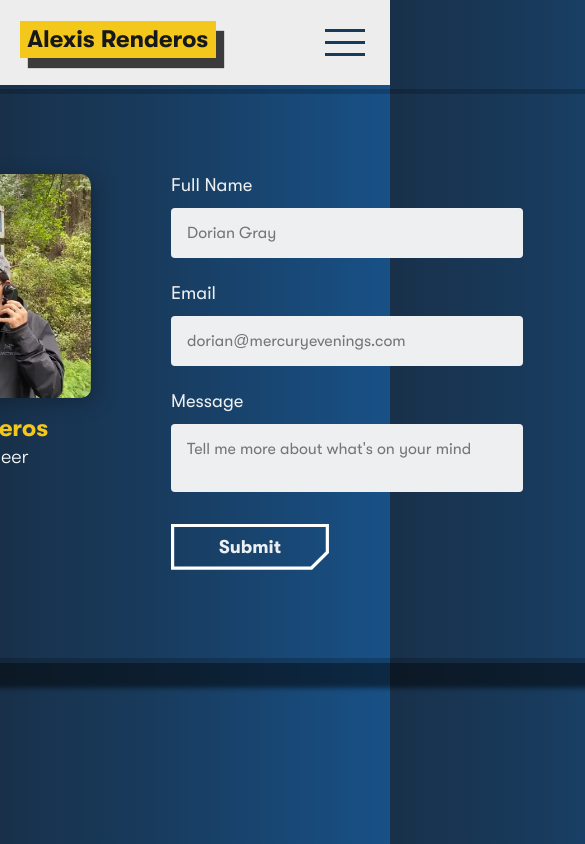
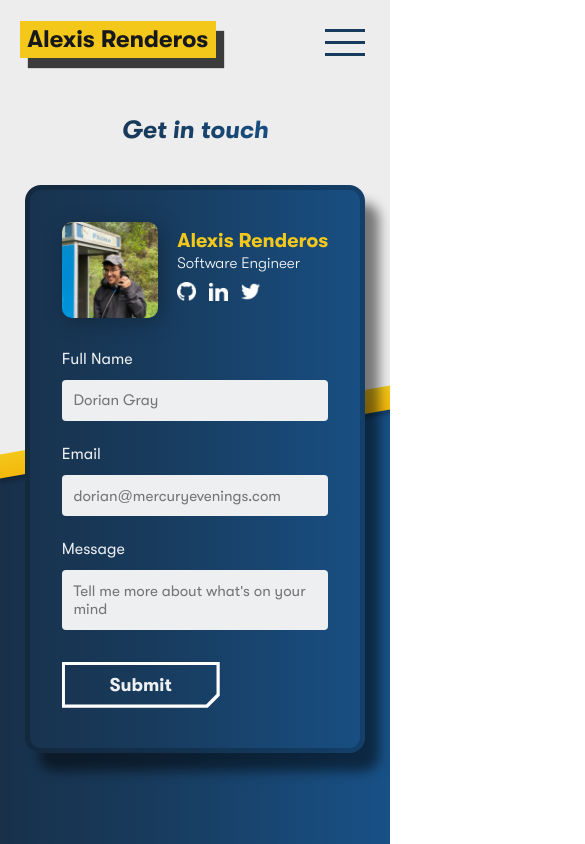
Before and after one commit to elusiveplanet/alexisrenderos.com, a Next.js app in the folder web/: page /contact in a window 390 px wide. Shown: the top 844 px of the page, 585 px wide, since content can reach past the window. Built offline with nearby package versions, Linux system fonts and the light colour scheme.

Commit message:
Styling and added a new page

```diff
--- a/web/components/contactCard.tsx
+++ b/web/components/contactCard.tsx
@@ -12,14 +12,26 @@ import fetcher from "../helpers/fetcher";
 
 const ContactCardWrapper = styled.div`
   display: flex;
+  flex-direction: row;
+  align-items: center;
+  gap: min(max(1em, 5vw), 2em);
+
+  @media (min-width: ${MIN_TABLET_WIDTH}px) {
     flex-direction: column;
+    align-items: flex-start;
+    gap: 0;
+  }
 `;
 
 const ContactCardImageWrapper = styled.div`
-  height: 14em;
-  width: 14em;
+  height: min(max(6em, 21.3vw), 10em);
+  width: min(max(6em, 21.3vw), 10em);
+  filter: drop-shadow(4px 4px 10px ${QuarterShadow});
+  @media (min-width: ${MIN_TABLET_WIDTH}px) {
+    height: min(max(12em, 24vw), 14em);
+    width: min(max(12em, 24vw), 14em);
     margin-bottom: 1em;
-  filter: drop-shadow(4px 4px 10px ${QuarterShadow});
+  }
 `;
 
 const ContactCardImage = styled(Image)`
@@ -27,23 +39,28 @@ const ContactCardImage = styled(Image)`
 `;
 
 const FullName = styled.h4`
-  font-size: min(max(1.5em, 6vw), 2.5em);
+  font-size: min(max(1.25em, 5vw), 1.5em);
   font-weight: 700;
   text-align: left;
   color: ${AccentText};
-  width: fit-content;
+  width: max-content;
   height: fit-content;
 
   @media (min-width: ${MIN_TABLET_WIDTH}px) {
     // On screen >min tablet
-    font-size: 1.75em;
+    font-size: min(max(1.5em, 3vw), 1.75em);
   }
 `;
 
 const JobTitle = styled.p`
-  font-size: 1.25em;
+  font-size: min(max(0.95em, 2.25vw), 1.25em);
   margin-top: 0.15em;
   font-weight: 300;
+`;
+
+const PersonalInfoWrapper = styled.div`
+  display: flex;
+  flex-direction: column;
 `;
 
 const ContactCard = () => {
@@ -63,6 +80,7 @@ const ContactCard = () => {
           alt="Alexis is smiling at the camera while he attempts to make a call using a phone booth located deep in the woods of California."
         />
       </ContactCardImageWrapper>
+      <PersonalInfoWrapper>
         <FullName>Alexis Renderos</FullName>
         <JobTitle>Software Engineer</JobTitle>
         {!!socialLinkData && (
@@ -72,6 +90,7 @@ const ContactCard = () => {
             size={SocialLinkSize.XSmall}
           />
         )}
+      </PersonalInfoWrapper>
     </ContactCardWrapper>
   );
 };
--- a/web/components/contactWidget.tsx
+++ b/web/components/contactWidget.tsx
@@ -10,6 +10,7 @@ import {
   LightText,
 } from "../utils/colors";
 import CtaButton from "./ctaButton";
+import { MIN_TABLET_WIDTH } from "../utils/utils";
 
 const formSchema = Yup.object().shape({
   name: Yup.string().required("Name is required"),
@@ -38,29 +39,35 @@ const InputWrapper = styled.div`
 const InputGroup = styled.div`
   display: flex;
   flex-direction: row;
+  p {
+    font-size: min(max(1em, 2.25vw), 1.15em);
+    color: ${ErrorText};
+    margin-left: auto;
+  }
 `;
 
 const Label = styled.label`
-  font-size: 1.15em;
+  font-size: min(max(1em, 2.25vw), 1.15em);
   color: ${LightText};
   width: max-content;
 `;
 
 const Input = styled(Field)`
-  padding: 1em;
+  padding: min(max(0.75em, 3vw), 1em);
+  font-size: min(max(0.95em, 2.25vw), 1em);
   color: ${DarkText};
   background: ${CoolToneAlternateBackgroundColor};
   border: none;
   border-radius: 4px;
-  width: 30vw;
-  min-width: 20em;
+  width: auto;
+  min-width: 15em;
+  @media (min-width: ${MIN_TABLET_WIDTH}px) {
+    width: 30vw;
+    min-width: 18em;
+  }
 `;
 
-const ErrorLabel = styled(ErrorMessage)`
-  font-size: 1.15em;
-  color: ${ErrorText};
-  margin-left: auto;
-`;
+const ErrorLabel = styled(ErrorMessage)``;
 
 const ContactWidget = () => {
   /* Server State Handling */
--- a/web/components/ctaButton.tsx
+++ b/web/components/ctaButton.tsx
@@ -3,7 +3,7 @@ import { useRouter } from "next/router";
 import { useState } from "react";
 import { LightText, RepeatingRainbowGradientFill } from "../utils/colors";
 import SvgTopRightArrow from "./icons/TopRightArrow";
-import { MIN_TABLET_WIDTH } from "../utils/utils";
+import { MIN_DESKTOP_WIDTH, MIN_TABLET_WIDTH } from "../utils/utils";
 
 const CtaButtonWrapper = styled.button`
   height: fit-content;
@@ -25,8 +25,19 @@ const CtaButtonBorderAnimated = styled.div.attrs<{
   borderWidth: `${props.borderWidth || 0.25}em`,
   animationDisabled: props.animationDisabled ?? false,
 }))<{ edgeSize?: number; borderWidth?: number; animationDisabled?: boolean }>`
-  --border-width: ${(props) => props.borderWidth};
-  --edge-size: ${(props) => props.edgeSize};
+  --border-width: 0.2em;
+  --edge-size: 0.75em;
+  @media (min-width: ${MIN_TABLET_WIDTH}px) {
+    // on tablet
+    --border-width: 0.225em;
+    --edge-size: 1em;
+  }
+  @media (min-width: ${MIN_DESKTOP_WIDTH}px) {
+    // on desktop
+    --border-width: 0.225em;
+    --edge-size: 1.25em;
+  }
+
   position: relative;
   height: 100%;
   width: 100%;
@@ -121,6 +132,10 @@ const CtaButtonContentWrapper = styled.div.attrs<{
   @media (min-width: ${MIN_TABLET_WIDTH}px) {
     // on tablet and up
     // TODO: Needs to be properly scaled with styles
+    padding: ${(props) => (props.isSubmit ? "1em 6em" : "1.25em 3em")};
+  }
+  @media (min-width: ${MIN_DESKTOP_WIDTH}px) {
+    // on desktop and up
     padding: ${(props) => (props.isSubmit ? "1em 6em" : "1.25em 3em")};
   }
 `;
@@ -242,7 +257,7 @@ const CtaButton = ({
       return 0.8;
     }
     if (isSubmit) {
-      return 1.05;
+      return 0.75;
     }
     return 1.375;
   };
@@ -255,7 +270,7 @@ const CtaButton = ({
       return 0.2;
     }
     if (isSubmit) {
-      return 0.2;
+      return 0.15;
     }
     return 0.25;
   };
--- a/web/components/navbar.tsx
+++ b/web/components/navbar.tsx
@@ -1,7 +1,7 @@
 import styled from "styled-components";
 import Link from "next/link";
 import React, { useEffect, useState } from "react";
-import { router } from "next/client";
+import { useRouter } from "next/router";
 import {
   AccentText,
   AlternateBackgroundColor,
@@ -156,7 +156,7 @@ const JuiceboxOptionWrapper = styled.a.attrs<{
   list-style-type: ">";
 
   @media (min-width: ${MIN_TABLET_WIDTH}px) {
-    margin: 0 0 0 1.75em;
+    margin: 0 0 0 min(max(1.75em, 3.5vw), 3em);
   }
   @media (min-width: ${MIN_DESKTOP_WIDTH}px) {
     margin: 0.5em 0 0 3.25em;
@@ -202,7 +202,10 @@ const JuiceboxOption = ({
   title,
   path,
   altColor = false,
-}: JuiceboxOptionProps) => (
+}: JuiceboxOptionProps) => {
+  const router = useRouter();
+
+  return (
     <JuiceboxOptionLinkWrapper href={path} passHref>
       <JuiceboxOptionWrapper
         altColor={altColor}
@@ -218,6 +221,7 @@ const JuiceboxOption = ({
       </JuiceboxOptionWrapper>
     </JuiceboxOptionLinkWrapper>
   );
+};
 
 const JuiceboxHeaderOptionsChildren = ({
   altColor = false,
--- a/web/components/sectionDivider.tsx
+++ b/web/components/sectionDivider.tsx
@@ -12,10 +12,10 @@ import { ImagePath } from "../helpers/types";
 const DividerWrapper = styled.div`
   display: flex;
   flex-direction: column;
-  height: 16em;
+  max-height: 12em;
   width: 100%;
-  @media (max-width: ${MIN_TABLET_WIDTH}px) {
-    height: 10em;
+  @media (min-width: ${MIN_TABLET_WIDTH}px) {
+    max-height: 16em;
   }
 `;
 
@@ -34,13 +34,13 @@ const DividerBackground = styled.div.attrs<{
   align-items: center;
   width: 100%;
   height: 500vh;
-  transform: skewY(-7deg);
+  transform: skewY(-10deg);
   background: ${(props) =>
     props.alternate
       ? `linear-gradient(180deg, ${FullyTransparent} calc(50% - 1px), ${NeutralOffWhite} calc(50%))`
       : `linear-gradient(180deg, ${NeutralOffWhite} calc(50% - 1px), ${FullyTransparent} calc(50%))`};
-  @media (max-width: ${MIN_TABLET_WIDTH}px) {
-    transform: skewY(-10deg);
+  @media (min-width: ${MIN_TABLET_WIDTH}px) {
+    transform: skewY(-7deg);
   }
   @media (min-width: ${MAX_DESKTOP_WIDTH}px) {
     transform: skewY(-4deg);
@@ -51,24 +51,24 @@ const Stripe = styled.div`
   display: flex;
   align-items: center;
   width: 100%;
-  height: 2em;
+  height: 1.5em;
   background: ${AccentGradientFill};
   box-shadow: 0 4px 4px ${QuarterShadow};
-  @media (max-width: ${MIN_TABLET_WIDTH}px) {
-    height: 1.5em;
+  @media (min-width: ${MIN_TABLET_WIDTH}px) {
+    height: 2em;
   }
 `;
 
 const StripeImageWrapper = styled.div`
-  height: 12.5em;
-  width: 12.5em;
+  height: min(max(8em, 21.3vw), 12.5em);
+  width: min(max(8em, 21.3vw), 12.5em);
+  transform: skewY(10deg);
   margin: 0 auto;
-  transform: skewY(7deg);
   filter: drop-shadow(4px 4px 10px ${QuarterShadow});
-  @media (max-width: ${MIN_TABLET_WIDTH}px) {
-    height: 8em;
-    width: 8em;
-    transform: skewY(10deg);
+  @media (min-width: ${MIN_TABLET_WIDTH}px) {
+    height: 12.5em;
+    width: 12.5em;
+    transform: skewY(7deg);
   }
   @media (min-width: ${MAX_DESKTOP_WIDTH}px) {
     transform: skewY(4deg);
@@ -79,7 +79,7 @@ const StripeImage = styled(Image)`
   border-radius: 10px;
 `;
 
-type StoryCardProps = {
+type SectionDividerProps = {
   image?: ImagePath;
   alternate?: boolean;
 };
@@ -87,7 +87,7 @@ type StoryCardProps = {
 const SectionDivider = ({
   image,
   alternate = false,
-}: StoryCardProps): JSX.Element => (
+}: SectionDividerProps): JSX.Element => (
   <DividerWrapper>
     <DividerBackgroundWrapper>
       <DividerBackground alternate={alternate}>
--- a/web/components/sectionHeader.tsx
+++ b/web/components/sectionHeader.tsx
@@ -6,12 +6,12 @@ import {
   IndigoToAzureTextGradient,
   PrimaryBackgroundColor,
 } from "../utils/colors";
-import { MIN_TABLET_WIDTH } from "../utils/utils";
+import { MIN_DESKTOP_WIDTH, MIN_TABLET_WIDTH } from "../utils/utils";
 
 const HeaderWrapper = styled.div.attrs<{
   altColor?: boolean;
 }>((props) => ({
-  reversed: props.altColor || false,
+  altColor: props.altColor || false,
 }))<{ altColor?: boolean }>`
   display: flex;
   width: 100%;
@@ -24,10 +24,12 @@ const Header = styled.h2.attrs<{
 }>((props) => ({
   altColor: props.altColor || false,
 }))<{ altColor?: boolean }>`
-  font-size: 2.75em;
+  position: relative;
+  font-size: min(max(1.55em, 5.25vw), 2.75em);
+  margin: 1.25em auto 1em auto;
+  width: 90%;
   font-weight: 700;
   font-style: italic;
-  margin: 2em auto 0.75em auto;
   text-align: center;
   color: ${AccentText};
 
@@ -36,18 +38,21 @@ const Header = styled.h2.attrs<{
     `
     color: ${FullyTransparent};
     background: ${IndigoToAzureTextGradient};
-    width: 75%;
     -webkit-text-fill-color: transparent;
     background-clip: text;
     -webkit-background-clip: text;
-  `}
+  `};
 
-  width: 75%;
-  max-width: 800px;
-  @media (max-width: ${MIN_TABLET_WIDTH}px) {
-    font-size: 1.5em;
-    margin: 1.25em auto 1em auto;
-    width: 90%;
+  @media (min-width: ${MIN_TABLET_WIDTH}px) {
+    font-size: 2.75em;
+    margin: 1em auto 0.75em auto;
+    width: 77.5%;
+    max-width: 750px;
+  }
+
+  @media (min-width: ${MIN_DESKTOP_WIDTH}px) {
+    font-size: 2.75em;
+    margin: 1.5em auto 0.75em auto;
   }
 `;
 
--- a/web/components/socialLinkCollection.tsx
+++ b/web/components/socialLinkCollection.tsx
@@ -10,8 +10,6 @@ export enum SocialLinkCollectionDirection {
 const SocialLinkCollectionWrapperRow = styled.div`
   display: flex;
   flex-direction: row;
-  margin: 0.1em 0;
-  padding: 0.5em 0;
   min-height: 25px;
 `;
 
--- a/web/pages/contact.tsx
+++ b/web/pages/contact.tsx
@@ -1,7 +1,10 @@
 import styled from "styled-components";
+import { useEffect, useState } from "react";
 import JuiceboxHeader from "../components/navbar";
 import GlobalFooter from "../components/footer";
 import {
+  AlternateBackgroundColor,
+  FullyTransparent,
   HalfShadow,
   PrimaryBackgroundColor,
   SlightShadow,
@@ -9,66 +12,149 @@ import {
 import SectionDivider from "../components/sectionDivider";
 import ContactCard from "../components/contactCard";
 import ContactWidget from "../components/contactWidget";
+import SectionHeader from "../components/sectionHeader";
+import ViewportHeightContainer from "../components/viewportHeightContainer";
+import isMobile from "../helpers/isMobile";
+import { MIN_DESKTOP_WIDTH, MIN_TABLET_WIDTH } from "../utils/utils";
 
 // For now defining screen sizes as
 // Desktop: Width > 1280px
 // Tablet: Width > 768px
 // Mobile: Width < Tablet
 
-const ContactBody = styled.div`
+const ContactBody = styled.div.attrs<{
+  mobile: boolean;
+}>(({ mobile }) => ({
+  style: {
+    height: mobile ? "100%" : "100vh",
+  },
+}))<{ mobile: boolean }>`
   display: flex;
   flex-direction: column;
   flex-wrap: nowrap;
   align-items: center;
-  height: 100vh;
+  min-height: 600px;
+  width: 100%;
+
+  @media (min-width: ${MIN_TABLET_WIDTH}px) {
     min-height: 800px;
+  }
+
+  @media (min-width: ${MIN_DESKTOP_WIDTH}px) {
+    min-height: 1200px;
+  }
 `;
 
 const ContactCollection = styled.div`
-  position: absolute;
-  margin-top: 10em;
+  position: relative;
+  z-index: 10;
 `;
 
 const ContactWrapper = styled.div`
   display: flex;
-  flex-direction: row;
+  flex-direction: column;
   background: ${PrimaryBackgroundColor} center;
   background-size: 100vw 100vh;
-  box-shadow: 25px 25px 5px 0 ${HalfShadow};
+  box-shadow: 14px 18px 12px 0 ${HalfShadow};
   border-radius: 16px;
   border: 5px ${SlightShadow} solid;
   transition: box-shadow 250ms ease-out;
   :where(:hover, :focus-visible) {
+    box-shadow: 12px 16px 10px 0 ${HalfShadow};
+  }
+  gap: 2em;
+  padding: 2em;
+  @media (min-width: ${MIN_TABLET_WIDTH}px) {
+    flex-direction: row;
+    gap: 2.5em;
+    padding: 2.5em;
+    box-shadow: 25px 25px 5px 0 ${HalfShadow};
+    :where(:hover, :focus-visible) {
       box-shadow: 22px 22px 5px 0 ${HalfShadow};
     }
+  }
+  @media (min-width: ${MIN_DESKTOP_WIDTH}px) {
     gap: 5em;
     padding: 5em;
+  }
 `;
 
 const ContactAndDividerWrapper = styled.div`
   display: flex;
   align-items: center;
   justify-content: center;
-  width: 100%;
-  height: 50%;
+  max-width: 85%;
+  padding: 1em 0;
+  @media (min-width: ${MIN_TABLET_WIDTH}px) {
+    max-width: 85%;
+  }
 `;
 
-export const Contact = (): JSX.Element => (
+const SectionBreakWrapper = styled.div`
+  display: flex;
+  flex-direction: column;
+  position: absolute;
+  z-index: -1;
+  width: 100%;
+  height: 100%;
+`;
+
+const SectionBreakTopBuffer = styled.div`
+  background: ${AlternateBackgroundColor};
+  width: 100%;
+  flex-grow: 2;
+`;
+
+const SectionBreakBottomBuffer = styled.div`
+  background: ${FullyTransparent};
+  width: 100%;
+  flex-grow: 2.5;
+`;
+
+const ContactChildren = () => (
   <>
-    <JuiceboxHeader title="Alexis Renderos" altColor />
-    <ContactBody>
+    <SectionHeader title="Get in touch" altColor />
     <ContactAndDividerWrapper>
-        <SectionDivider />
       <ContactCollection>
         <ContactWrapper>
           <ContactCard />
           <ContactWidget />
         </ContactWrapper>
       </ContactCollection>
+      <SectionBreakWrapper>
+        <SectionBreakTopBuffer />
+        <SectionDivider />
+        <SectionBreakBottomBuffer />
+      </SectionBreakWrapper>
     </ContactAndDividerWrapper>
+  </>
+);
+
+export const Contact = (): JSX.Element => {
+  const [isOnMobile, setIsOnMobile] = useState(false);
+  useEffect(() => {
+    // component is mounted and window is available
+    // Run only once on page mount.
+    setIsOnMobile((prev) => isMobile(window));
+  }, []);
+  return (
+    <>
+      <JuiceboxHeader title="Alexis Renderos" altColor />
+      {isOnMobile ? (
+        <ViewportHeightContainer>
+          <ContactBody mobile={isOnMobile}>
+            <ContactChildren />
           </ContactBody>
+        </ViewportHeightContainer>
+      ) : (
+        <ContactBody mobile={isOnMobile}>
+          <ContactChildren />
+        </ContactBody>
+      )}
+
       <GlobalFooter />
     </>
   );
+};
 
 export default Contact;
```
Also changed, not shown: web/components/landing.tsx (+8 -6 lines), web/components/storyCard.tsx (+26 -34 lines), web/pages/about.tsx (+13 -21 lines), web/pages/resume.tsx (added, +83 -0 lines), 1 other file (tests, documents, lock files or other folders). Lines whose indentation alone changed are shown as unchanged.
